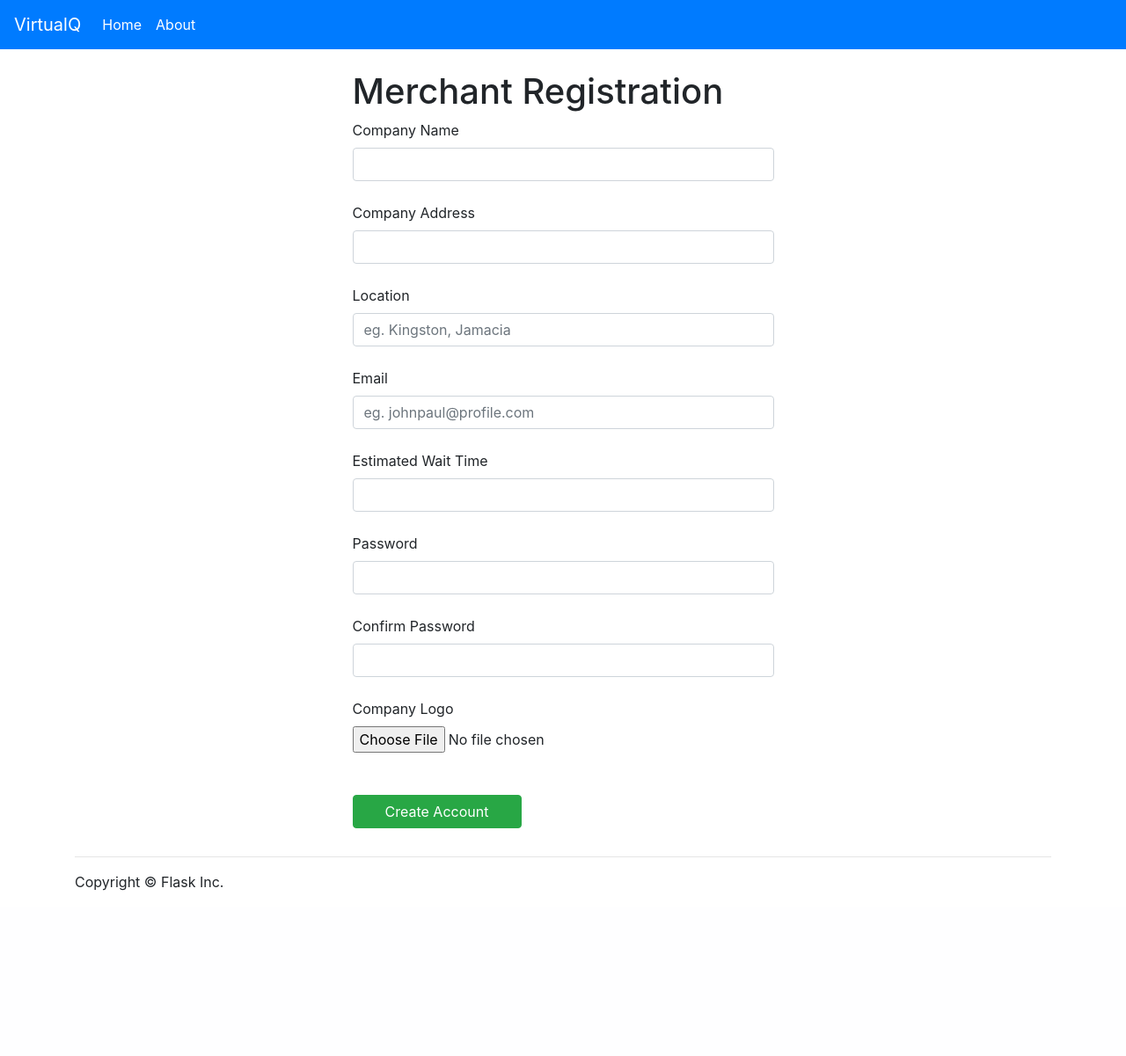
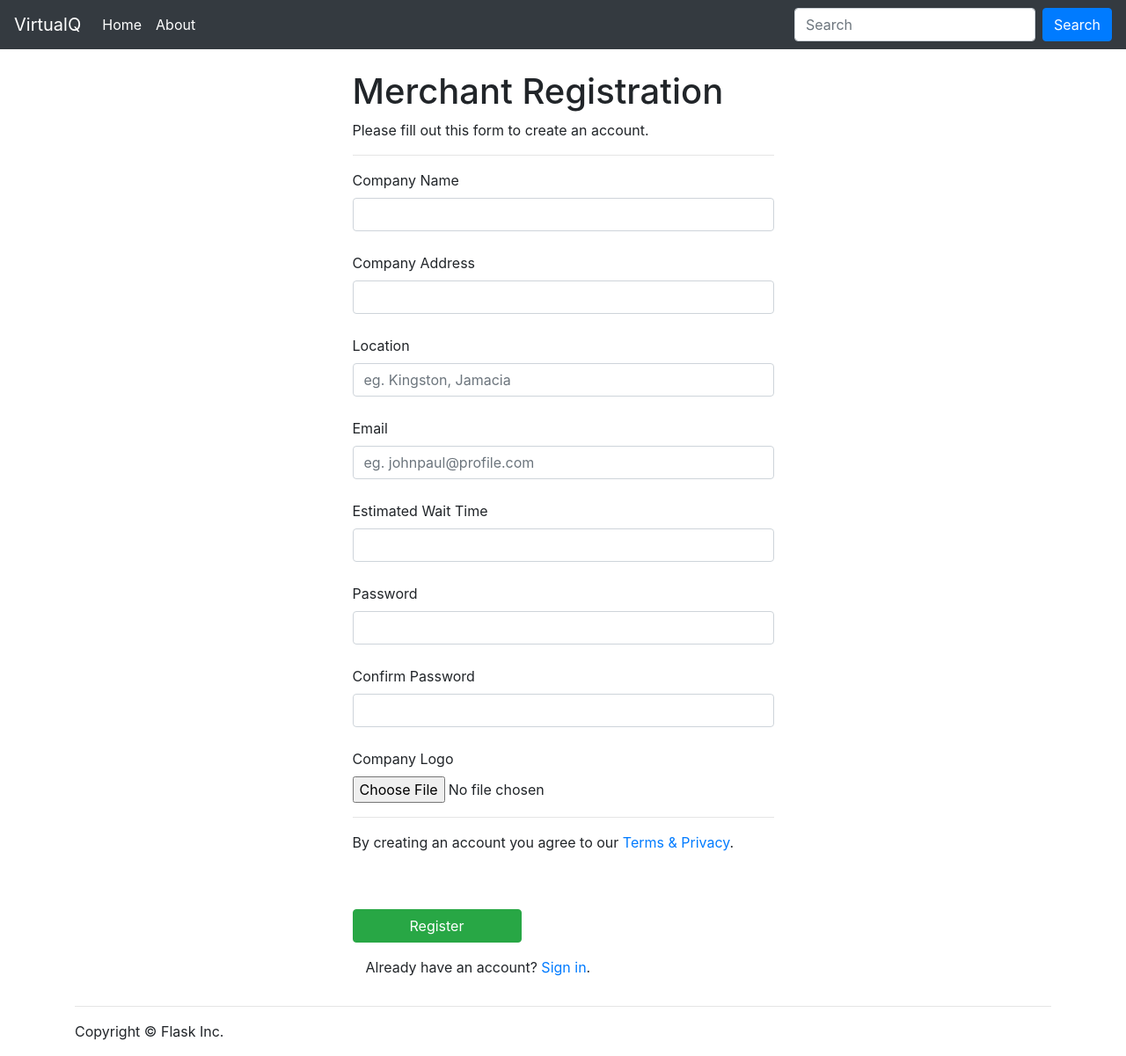
Before and after one commit to Phillipj1514/EnigmaWebServices, a Flask app: page /registration in a window 1280 px wide. Shown: the whole page at 88% size. Before the commit the page ends 1013 px from the top, so only its background shows below. Run offline with Flask 2, Linux system fonts and the light colour scheme; some libraries are stand-ins or nearby versions.

Commit message:
login functional

```diff
--- a/app/__init__.py
+++ b/app/__init__.py
@@ -15,7 +15,12 @@ app.config['SQLALCHEMY_DATABASE_URI'] = "postgresql://zuxrrphqzfszhc:4ec9b37c196
 app.config['SQLALCHEMY_TRACK_MODIFICATIONS'] = True
 
 db = SQLAlchemy(app)
+# Flask-Login login manager
+login_manager = LoginManager()
+login_manager.init_app(app)
+login_manager.login_view = 'login'
 
+login_manager.init_app(app)
 app.config.from_object(__name__)
 
 from app import views
--- a/app/templates/header.html
+++ b/app/templates/header.html
@@ -1,5 +1,5 @@
-<nav class="navbar navbar-expand-lg navbar-dark bg-primary fixed-top">
-  <a class="navbar-brand" href="#"> VirtualQ</a>
+<nav class="navbar navbar-expand-lg navbar-dark bg-dark fixed-top">
+  <a class="navbar-brand" href="{{url_for('home')}}"> VirtualQ</a>
   <button class="navbar-toggler" type="button" data-toggle="collapse" data-target="#navbarSupportedContent" aria-controls="navbarSupportedContent" aria-expanded="false" aria-label="Toggle navigation">
     <span class="navbar-toggler-icon"></span>
   </button>
@@ -15,5 +15,12 @@
 
       </li>
     </ul>
+    <form class="form-inline my-2 my-lg-0">
+      <input class="form-control mr-sm-2" type="search" placeholder="Search" aria-label="Search">
+      <button class="btn btn-primary my-2 my-sm-0" type="submit">Search</button>
+      {% if current_user.is_authenticated %}
+        <a href="{{url_for('logout')}}" role="button" class="btn btn-danger my-2 my-sm-0 ml-3">Logout</a>
+      {% endif %}
+    </form>
   </div>
 </nav>
--- a/app/templates/registration.html
+++ b/app/templates/registration.html
@@ -5,6 +5,8 @@
     <div class= "flex-row">
         <div>
             <h1>Merchant Registration</h1>
+            <p>Please fill out this form to create an account.</p>
+            <hr>
         </div>
         <div >
             {% include "flash_messages.html"%}
@@ -47,12 +49,17 @@
                     <div class ="formfields">
                         {{ form.logo.label }}<br>
                         {{ form.logo(class="form-control-file") }}
-                    </div><br>
+                    </div>
+                    <hr>
+                    <p>By creating an account you agree to our <a href="#">Terms & Privacy</a>.</p><br>
                     <span></span><br/>
-                    <button type="submit" name="submit" class="buttons btn btn-success " >Create Account</button>
+                    <button type="submit" name="submit" class="buttons btn btn-success " >Register</button>
                 </form>
             </div>
         </div>
+        <div class="container signin">
+            <p>Already have an account? <a href="{{url_for('login')}}">Sign in</a>.</p>
+          </div>
 
     </div>
 
--- a/app/views.py
+++ b/app/views.py
@@ -1,5 +1,5 @@
 import os, datetime
-from app import app
+from app import app, db, login_manager
 from flask import render_template, request, redirect, url_for, flash,abort, jsonify,g
 from flask_login import login_user, logout_user, current_user, login_required
 from werkzeug.security import check_password_hash
@@ -69,6 +69,7 @@ def registration():
         flash_errors(merchantRegForm)
     return render_template('registration.html', form = merchantRegForm)
 
+# Page to login user
 @app.route('/login', methods=['POST', 'GET'])
 def login():
     merchantLogin = MerchantLogin()
@@ -81,13 +82,21 @@ def login():
         if merchant is not None and check_password_hash(merchant.password, password):
             # On successfuly verification create the user payload with the user id
             # and generate the user token
-           flash("login successful")
+           login_user(merchant)
+           flash("login successful", 'success')
         else:
         # Add user validation error
             submission_errors.append("email or password invallid")
-            flash(submission_errors)
+            flash(submission_errors, 'danger')
     flash_errors(merchantLogin)
     return render_template('login.html', form = merchantLogin)
+
+@app.route('/logout')
+@login_required
+def logout():
+    logout_user()
+    flash('You have been logged out.', 'success')
+    return redirect(url_for('home'))
 
 
 # @app.route('/profile', methods=['POST', 'GET'])
@@ -130,6 +139,12 @@ def login():
 #     return render_template('userprofile.html', profile = uprofile)
 
 
+# user_loader callback. This callback is used to reload the user object from
+# the user ID stored in the session
+@login_manager.user_loader
+def load_user(id):
+    return Merchant.query.get(int(id))
+
 # Flash errors from the form if validation fails
 def flash_errors(form):
     for field, errors in form.errors.items():
```
